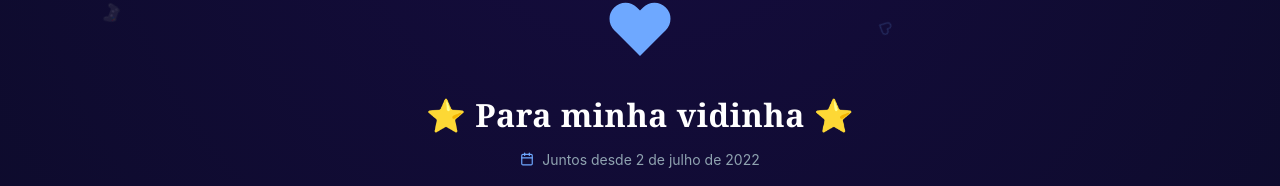
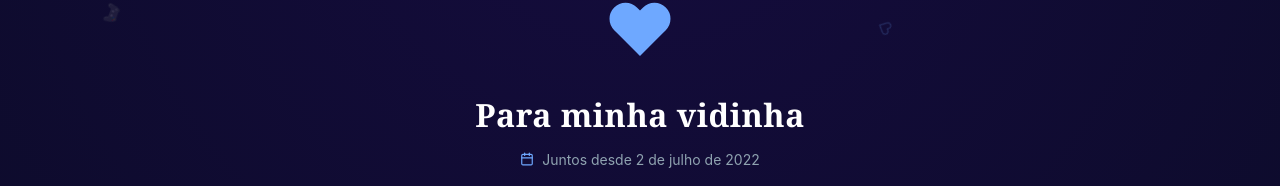
Before and after one commit to eduarda-andrade-dev/aniversario-4anos, a plain HTML site: page index.html in a window 1280 px wide. Shown: the part 186-372 px from the top of the page. Drawn offline with Linux system fonts and the light colour scheme.

Commit message:
Update index.html

```diff
--- a/index.html
+++ b/index.html
@@ -537,7 +537,7 @@
                 </svg>
             </div>
 
-            <h1>⭐ Para minha vidinha ⭐</h1>
+            <h1>Para minha vidinha</h1>
 
             <p class="date-text">
                 <svg width="14" height="14" viewBox="0 0 24 24" fill="none" stroke="currentColor" stroke-width="2" stroke-linecap="round" stroke-linejoin="round">
```
